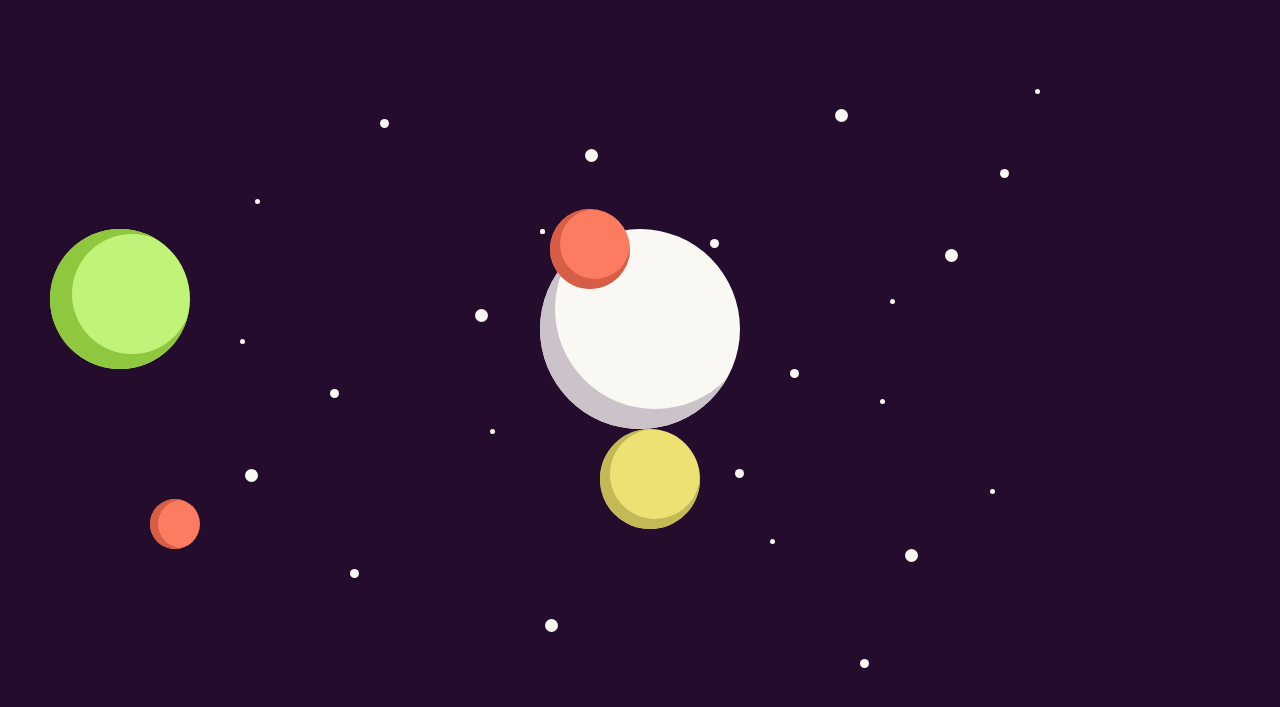
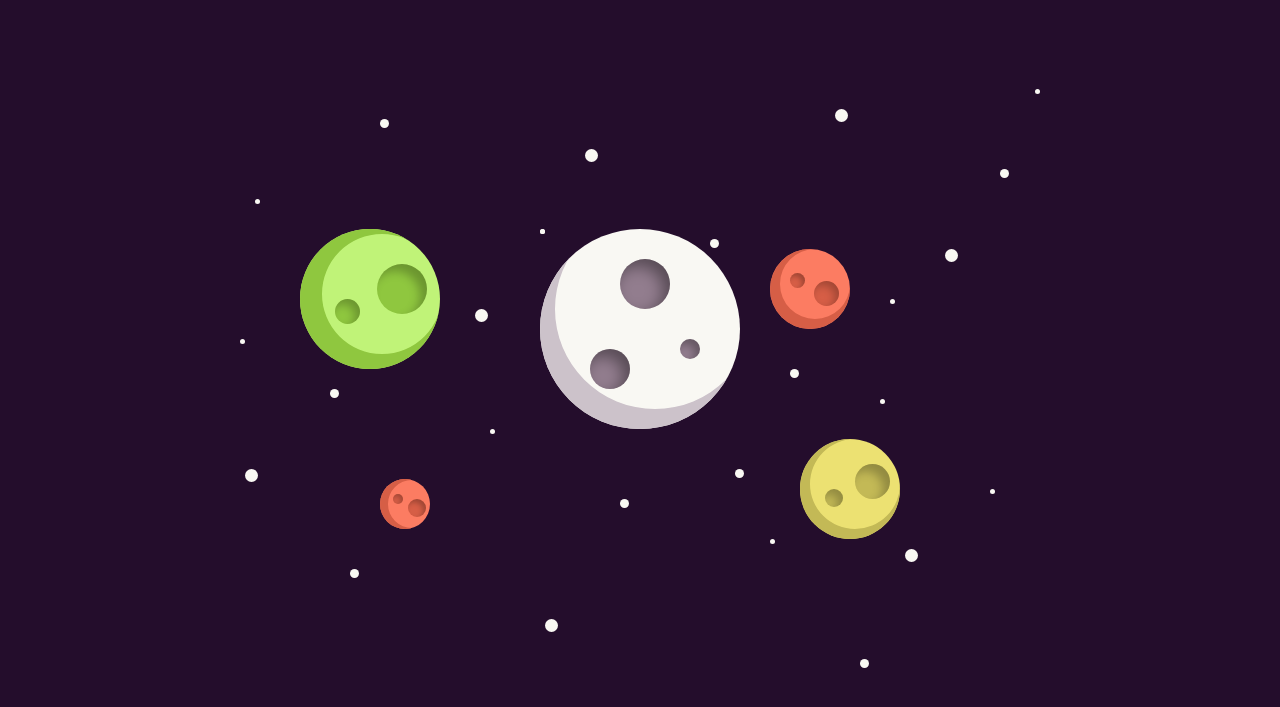
Before and after one commit to christianmed/css-planets, a website: page dev/pug/index.pug in a window 1280 px wide. Shown: the part 71-778 px from the top of the page. Drawn offline with nearby package versions, Linux system fonts and the light colour scheme; files that its build step writes are made by us from their sources.

Commit message:
Se crearon los estilos para los cráteres y se volvieron a posicionar los planetas

```diff
--- a/dev/pug/index.pug
+++ b/dev/pug/index.pug
@@ -15,6 +15,7 @@ html(lang="es")
       .cloud-2
       .cloud-3
       .planet-1
+        .crater
       .planet-2
       .planet-3
       .planet-4
--- a/dev/scss/styles.scss
+++ b/dev/scss/styles.scss
@@ -131,6 +131,13 @@ body {
 [class^="planet-"] {
   position: absolute;
   border-radius: 50%;
+
+  &::before,
+  &::after {
+    content: "";
+    position: absolute;
+    border-radius: 50%;
+  }
 }
 
 .planet-1 {
@@ -142,44 +149,152 @@ body {
   background: $white;
   box-shadow:
     inset 15px -20px 0 0 $darkwhite;
+
+  &::before {
+    top: 60%;
+    left: 25%;
+    width: 40px;
+    height: 40px;
+    background: darken($darkwhite,25);
+    box-shadow:
+      inset -7px 7px 15px 0 rgba(0,0,0,.40);
+  }
+  &::after {
+    top: 15%;
+    left: 40%;
+    width: 50px;
+    height: 50px;
+    background: darken($darkwhite,25);
+    box-shadow:
+      inset -7px 7px 15px 0 rgba(0,0,0,.40);
+  }
+
+  .crater {
+    position: absolute;
+    top: 55%;
+    left: 70%;
+    width: 20px;
+    height: 20px;
+    border-radius: 50%;
+    background: darken($darkwhite,25);
+    box-shadow:
+      inset -5px 5px 8px 0 rgba(0,0,0,.3);
+
+  }
 }
 
 .planet-2 {
   top: 300px;
-  left: 50px;
+  left: 300px;
   width: 140px;
   height: 140px;
   background: $green;
   box-shadow:
     inset 12px -5px 0 10px $darkgreen;
+
+  &::before {
+    top: 50%;
+    left: 25%;
+    width: 25px;
+    height: 25px;
+    background: $darkgreen;
+    box-shadow:
+      inset -5px 5px 10px 0 rgba(0,0,0,.25);
+  }
+  &::after {
+    top: 25%;
+    left: 55%;
+    width: 50px;
+    height: 50px;
+    background: $darkgreen;
+    box-shadow:
+      inset -7px 7px 10px 0 rgba(0,0,0,.25);
+  }
 }
 
 .planet-3 {
-  top: 570px;
-  left: 150px;
+  top: 550px;
+  left: 380px;
   width: 50px;
   height: 50px;
   background: $pink;
   box-shadow:
     inset 7px 0 0 1px $darkpink;
+
+  &::before {
+    top: 30%;
+    left: 25%;
+    width: 10px;
+    height: 10px;
+    background: $darkpink;
+    box-shadow:
+      inset -2px 2px 5px 0 rgba(0,0,0,.25);
+  }
+  &::after {
+    top: 40%;
+    left: 55%;
+    width: 18px;
+    height: 18px;
+    background: $darkpink;
+    box-shadow:
+      inset -3px 3px 5px 0 rgba(0,0,0,.25);
+  }
 }
 
 .planet-4 {
-  top: 280px;
-  left: 550px;
+  top: 320px;
+  left: 770px;
   width: 80px;
   height: 80px;
   background: $pink;
   box-shadow:
     inset 5px -5px 0 5px $darkpink;
+
+  &::before {
+    top: 30%;
+    left: 25%;
+    width: 15px;
+    height: 15px;
+    background: $darkpink;
+    box-shadow:
+      inset -3px 3px 5px 0 rgba(0,0,0,.25);
+  }
+  &::after {
+    top: 40%;
+    left: 55%;
+    width: 25px;
+    height: 25px;
+    background: $darkpink;
+    box-shadow:
+      inset -4px 4px 8px 0 rgba(0,0,0,.25);
+  }
 }
 
 .planet-5 {
-  top: 500px;
-  left: 600px;
+  top: 510px;
+  left: 800px;
   width: 100px;
   height: 100px;
   background: $yellow;
   box-shadow:
     inset 5px -5px 0 5px $darkyellow;
+
+  &::before {
+    top: 50%;
+    left: 25%;
+    width: 18px;
+    height: 18px;
+    background: $darkyellow;
+    box-shadow:
+      inset -5px 5px 10px 0 rgba(0,0,0,.25);
+  }
+  &::after {
+    top: 25%;
+    left: 55%;
+    width: 35px;
+    height: 35px;
+    background: $darkyellow;
+    box-shadow:
+      inset -7px 7px 10px 0 rgba(0,0,0,.25);
+  }
 }
```
Also changed, not shown: dist/css/styles.css, dist/index.html.
